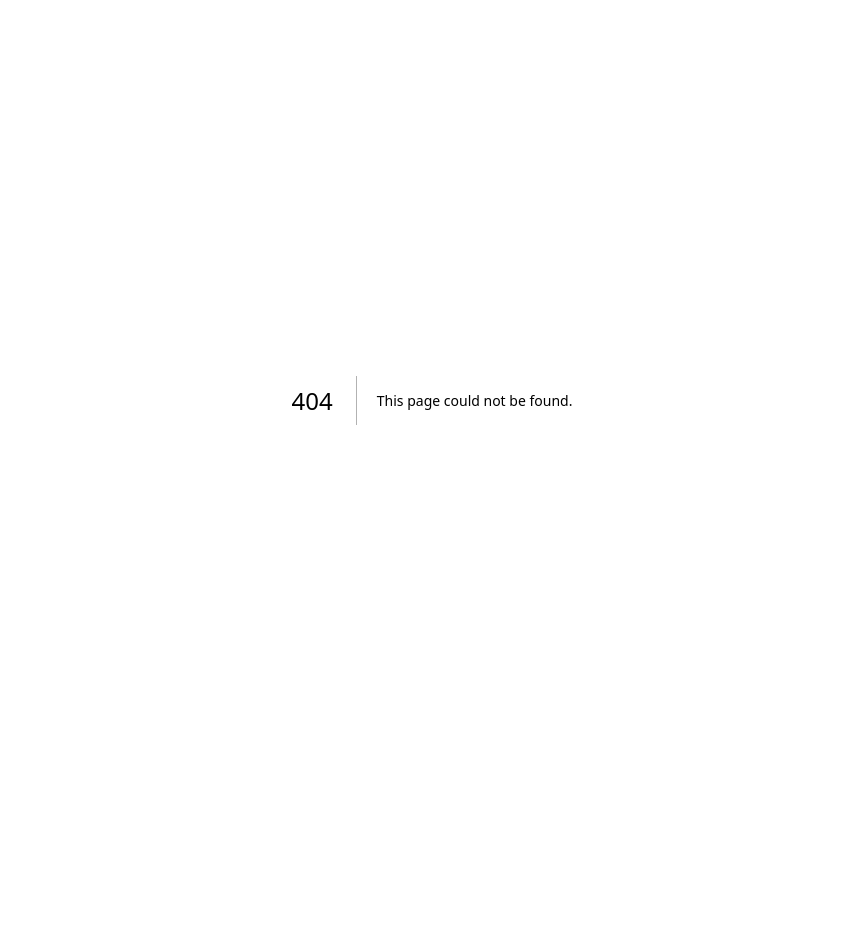
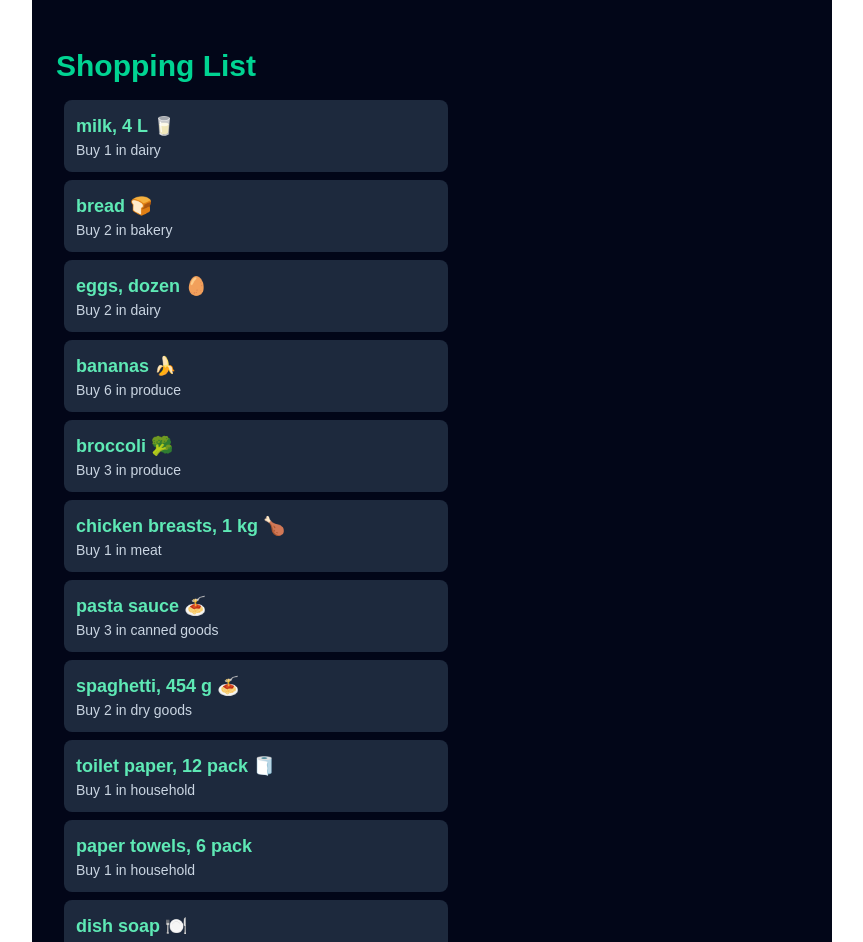
Before and after one commit to JGOFF125/Web-Dev, a Next.js app: page /week-3/dialyn in a window 1280 px wide. Before the commit this address had no page. Shown: the top 942 px of the page, without its empty margins (208-1071 px from the left). Before the commit the page ends 800 px from the top, so only its background shows below. Built offline with nearby package versions, Linux system fonts and the light colour scheme.

Commit message:
Adding Dialyn's week 3 shopping list

```diff
--- /dev/null
+++ b/app/week-3/dialyn/item-list.js
@@ -0,0 +1,33 @@
+import Item from "./item";
+
+export default function ItemList() {
+  const item1 = { name: "milk, 4 L 🥛", quantity: 1, category: "dairy" };
+  const item2 = { name: "bread 🍞", quantity: 2, category: "bakery" };
+  const item3 = { name: "eggs, dozen 🥚", quantity: 2, category: "dairy" };
+  const item4 = { name: "bananas 🍌", quantity: 6, category: "produce" };
+  const item5 = { name: "broccoli 🥦", quantity: 3, category: "produce" };
+  const item6 = { name: "chicken breasts, 1 kg 🍗", quantity: 1, category: "meat" };
+  const item7 = { name: "pasta sauce 🍝", quantity: 3, category: "canned goods" };
+  const item8 = { name: "spaghetti, 454 g 🍝", quantity: 2, category: "dry goods" };
+  const item9 = { name: "toilet paper, 12 pack 🧻", quantity: 1, category: "household" };
+  const item10 = { name: "paper towels, 6 pack", quantity: 1, category: "household" };
+  const item11 = { name: "dish soap 🍽️", quantity: 1, category: "household" };
+  const item12 = { name: "hand soap 🧼", quantity: 4, category: "household" };
+
+  return (
+    <ul>
+      <Item name={item1.name} quantity={item1.quantity} category={item1.category} />
+      <Item name={item2.name} quantity={item2.quantity} category={item2.category} />
+      <Item name={item3.name} quantity={item3.quantity} category={item3.category} />
+      <Item name={item4.name} quantity={item4.quantity} category={item4.category} />
+      <Item name={item5.name} quantity={item5.quantity} category={item5.category} />
+      <Item name={item6.name} quantity={item6.quantity} category={item6.category} />
+      <Item name={item7.name} quantity={item7.quantity} category={item7.category} />
+      <Item name={item8.name} quantity={item8.quantity} category={item8.category} />
+      <Item name={item9.name} quantity={item9.quantity} category={item9.category} />
+      <Item name={item10.name} quantity={item10.quantity} category={item10.category} />
+      <Item name={item11.name} quantity={item11.quantity} category={item11.category} />
+      <Item name={item12.name} quantity={item12.quantity} category={item12.category} />
+    </ul>
+  );
+}
--- /dev/null
+++ b/app/week-3/dialyn/item.js
@@ -0,0 +1,10 @@
+export default function Item({ name, quantity, category }) {
+  return (
+    <li className="p-3 m-2 bg-slate-800 rounded-lg max-w-sm">
+      <h3 className="text-lg font-bold text-emerald-300">{name}</h3>
+      <p className="text-sm text-slate-300">
+        Buy {quantity} in {category}
+      </p>
+    </li>
+  );
+}
--- /dev/null
+++ b/app/week-3/dialyn/page.js
@@ -0,0 +1,10 @@
+import ItemList from "./item-list";
+
+export default function Page() {
+  return (
+    <main className="min-h-screen bg-slate-950 p-4">
+      <h1 className="text-3xl font-bold text-emerald-400 mb-4">Shopping List</h1>
+      <ItemList />
+    </main>
+  );
+}
--- a/app/week-3/page.js
+++ b/app/week-3/page.js
@@ -31,6 +31,18 @@ export default function Page() {
               Joaquin Shopping List
             </Link>
           </li>
+          <li className="border-b border-dashed border-stone-300 py-4">
+            <p className="text-lg font-semibold text-stone-900">
+              Dialyn
+            </p>
+
+            <Link
+              href="/week-3/dialyn"
+              className="mt-1 inline-block text-amber-700 underline hover:text-amber-900"
+            >
+              Dialyn Shopping List
+            </Link>
+          </li>
         </ul>
       </section>
     </main>
```
